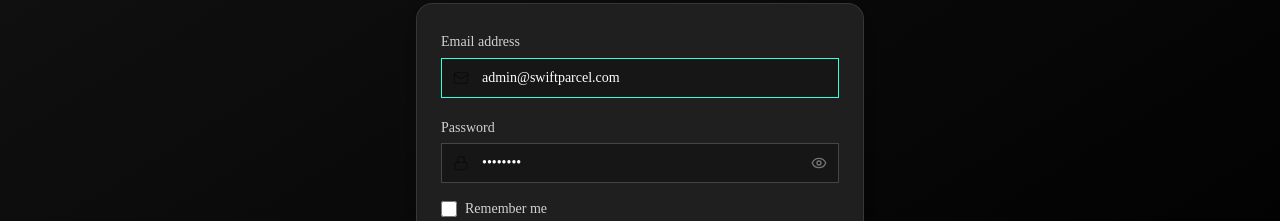
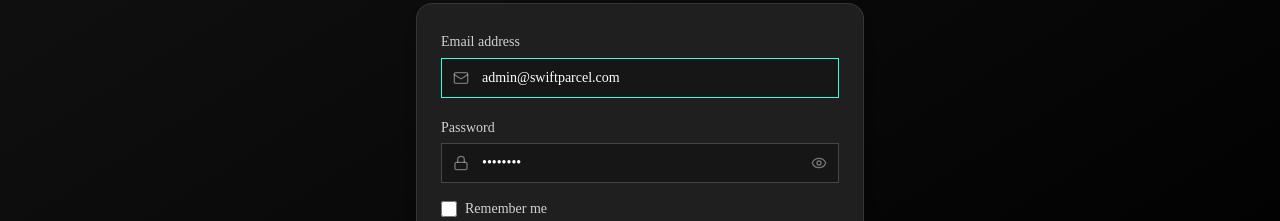
Before and after one commit to QuickBeeBot/SwiftParcelExpress, a React (Vite) app: page /admin/login in a window 1280 px wide. Shown: the part 479-700 px from the top of the page. Built offline with nearby package versions, Linux system fonts and the light colour scheme; no server answers.

Commit message:
Update AdminLogin.jsx

```diff
--- a/src/pages/AdminLogin.jsx
+++ b/src/pages/AdminLogin.jsx
@@ -111,7 +111,7 @@ const AdminLogin = () => {
                   Email address
                 </Label>
                 <div className="relative mt-1">
-                  <Mail className="absolute left-3 top-1/2 -translate-y-1/2 text-black/40 w-4 h-4" />
+                  <Mail className="absolute left-3 top-1/2 -translate-y-1/2 text-white/40 w-4 h-4" />
                   <Input
                     id="email-address"
                     type="email"
@@ -131,7 +131,7 @@ const AdminLogin = () => {
                   Password
                 </Label>
                 <div className="relative mt-1">
-                  <Lock className="absolute left-3 top-1/2 -translate-y-1/2 text-black/40 w-4 h-4" />
+                  <Lock className="absolute left-3 top-1/2 -translate-y-1/2 text-white/40 w-4 h-4" />
                   <Input
                     id="password"
                     type={showPassword ? 'text' : 'password'}
```
